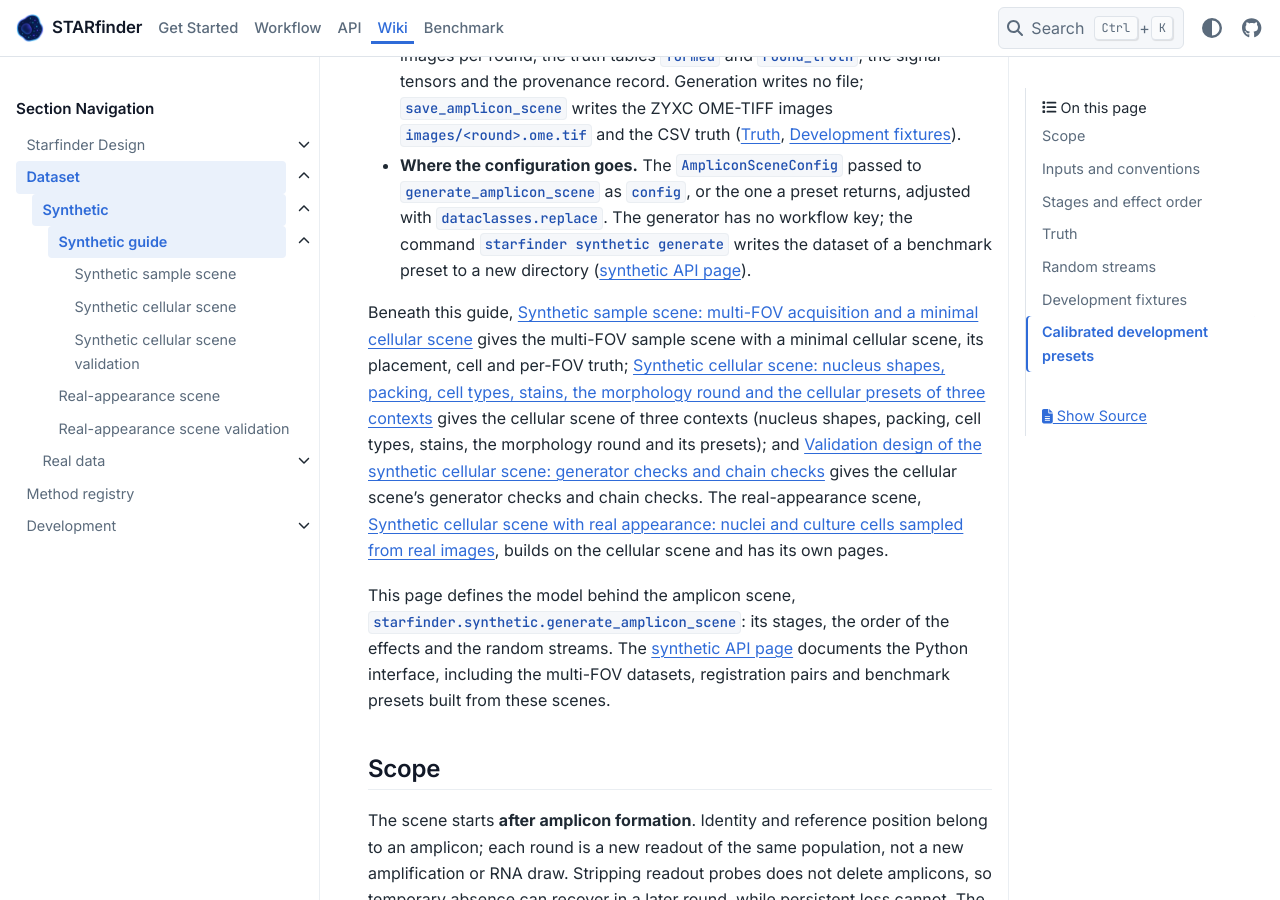
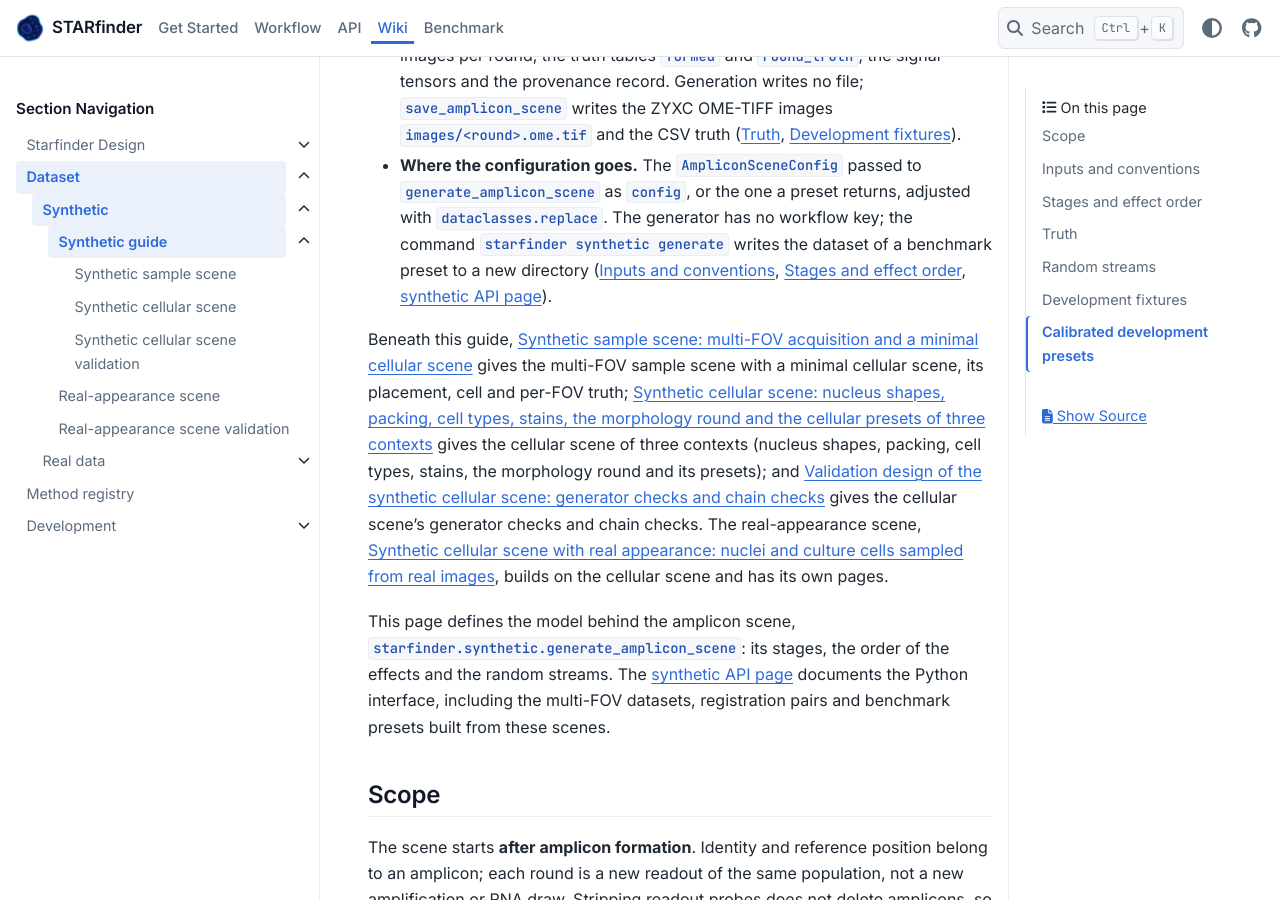
Before and after one commit to wanglab-broad/starfinder, a Sphinx documentation site: the page built from docs/synthetic-specification.md, in a window 1280 px wide and 900 px high, scrolled down 637 px. Built offline with Sphinx 7.4.7 and the PyData theme 0.15.4, drawn with Linux system fonts in a browser that asks for light colours.

Commit message:
fix(w-600): address review findings (make the synthetic specification…)
The blocking finding is fixed. The fourth orientation bullet of
docs/synthetic-specification.md ("Where the configuration goes") now
links guide sections; before, it linked only the API page. The guide has
no configuration section, so the bullet links the two sections that
state the configuration's fields: [Inputs and
conventions](#inputs-and-conventions) and [Stages and effect
order](#stages-and-effect-order). The API link stays. Nothing else on
the page changed, and the page still has no W- number. I checked all
four bullets in the built HTML, not only the fourth. Each now links
guide …

Linear-Issue: W-600

```diff
--- a/docs/synthetic-specification.md
+++ b/docs/synthetic-specification.md
@@ -26,7 +26,9 @@ defines its amplicon scene.
   `generate_amplicon_scene` as `config`, or the one a preset returns, adjusted with
   `dataclasses.replace`. The generator has no workflow key; the command
   `starfinder synthetic generate` writes the dataset of a benchmark preset to a new
-  directory ({doc}`synthetic API page <api/synthetic>`).
+  directory ([Inputs and conventions](#inputs-and-conventions),
+  [Stages and effect order](#stages-and-effect-order),
+  {doc}`synthetic API page <api/synthetic>`).
 
 Beneath this guide, {doc}`synthetic-sample-scene` gives the multi-FOV sample scene with a
 minimal cellular scene, its placement, cell and per-FOV truth;
```
